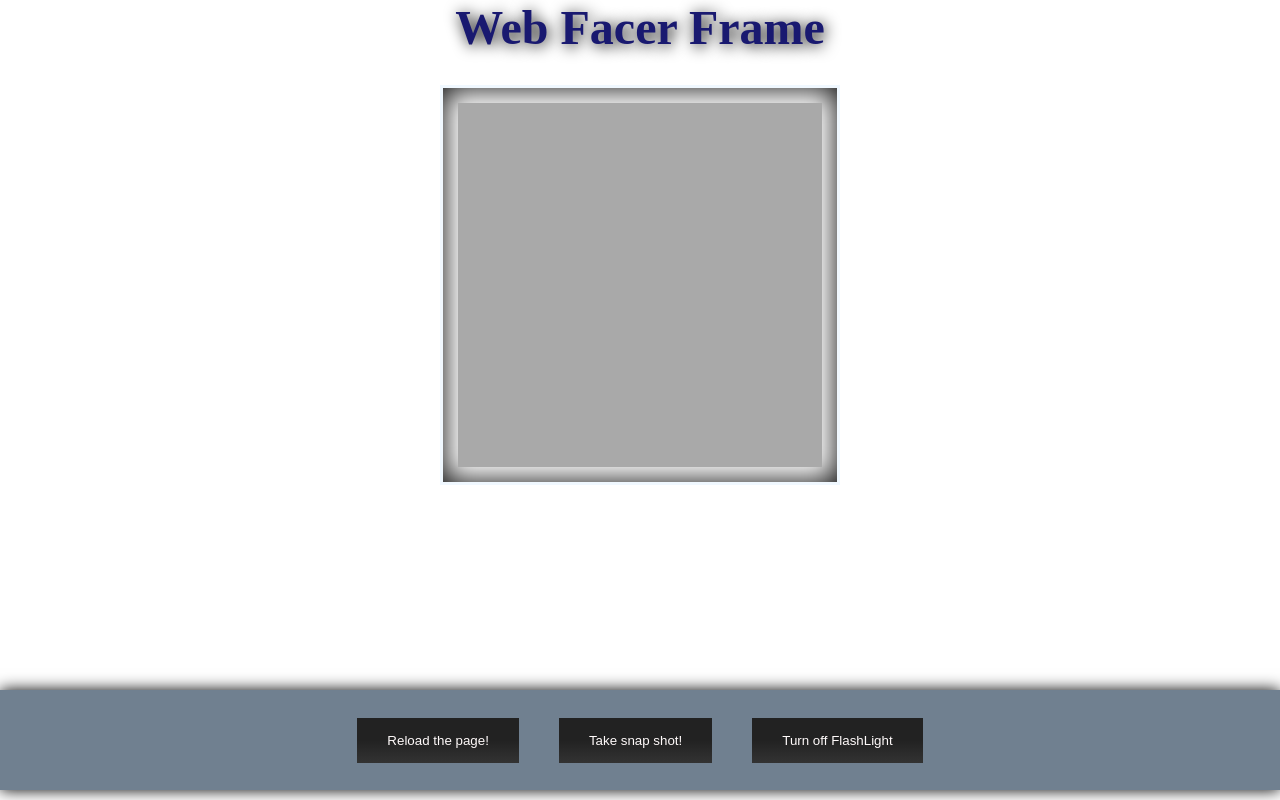
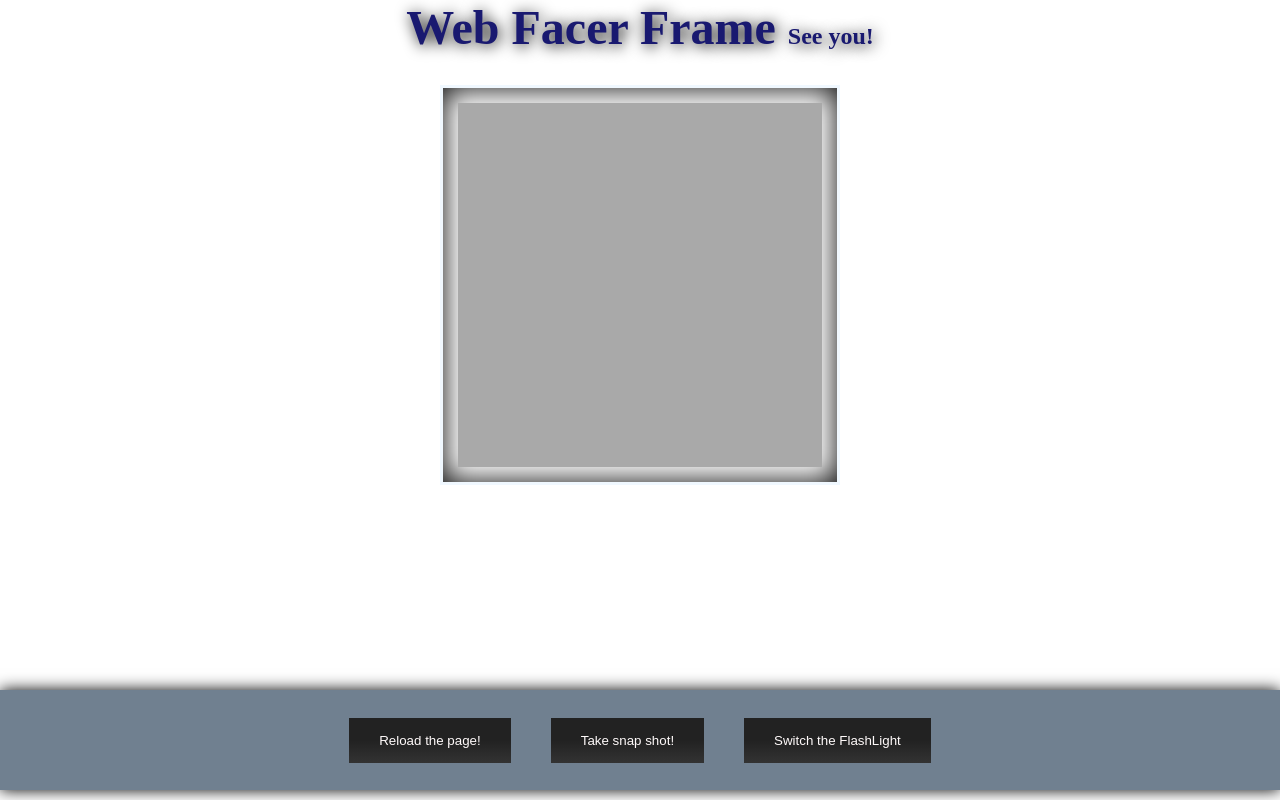
Before and after one commit to MascaraChico/app-test, a website: page index.html in a window 1280 px wide. Drawn offline with Linux system fonts and the light colour scheme.

Commit message:
Fix the Minors.

```diff
--- a/index.html
+++ b/index.html
@@ -22,6 +22,9 @@ body {
     text-shadow: 2px 2px 15px black;
     font-weight: 700;
 }
+span {
+    font-size: 1.5rem;
+   }
 .faceFrame {
     display: block;
     margin: 30px auto;  margin-bottom: 5px;
@@ -60,6 +63,7 @@ button:hover {
     </head>
     <body>
         Web Facer Frame
+        <span> See you! </span>
         <div class="faceFrame">
             <video id="camElem" width="100%" height="100%" autoplay="true">
 
@@ -68,7 +72,7 @@ button:hover {
         <div id="btn-grp">
             <button id="relBtn" type="submit">Reload the page!</button>
             <button id="takeSnap" type="submit">Take snap shot!</button>
-            <button id="flash" type="click">Turn off FlashLight</button>
+            <button id="flash" type="click">Switch the FlashLight</button>
         </div>
     <script>
     var state = false;
```
